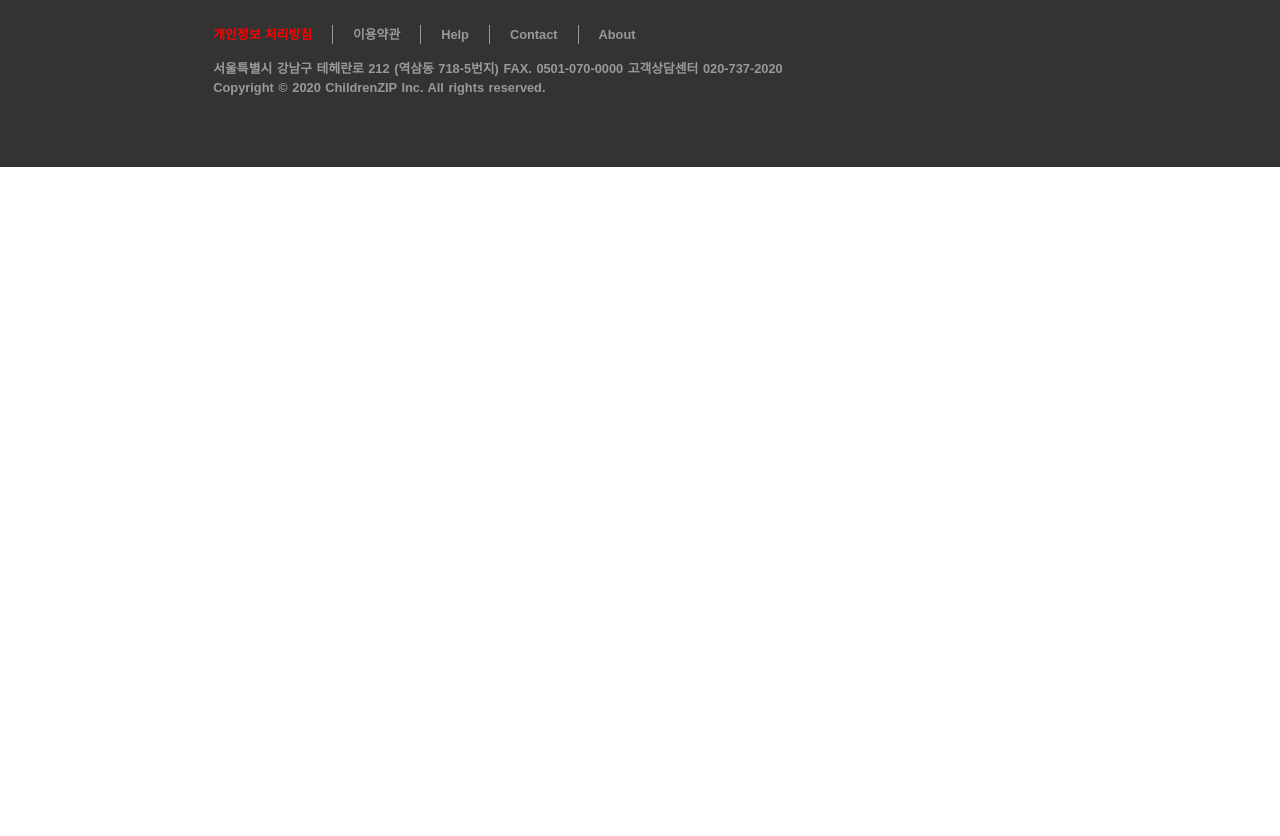
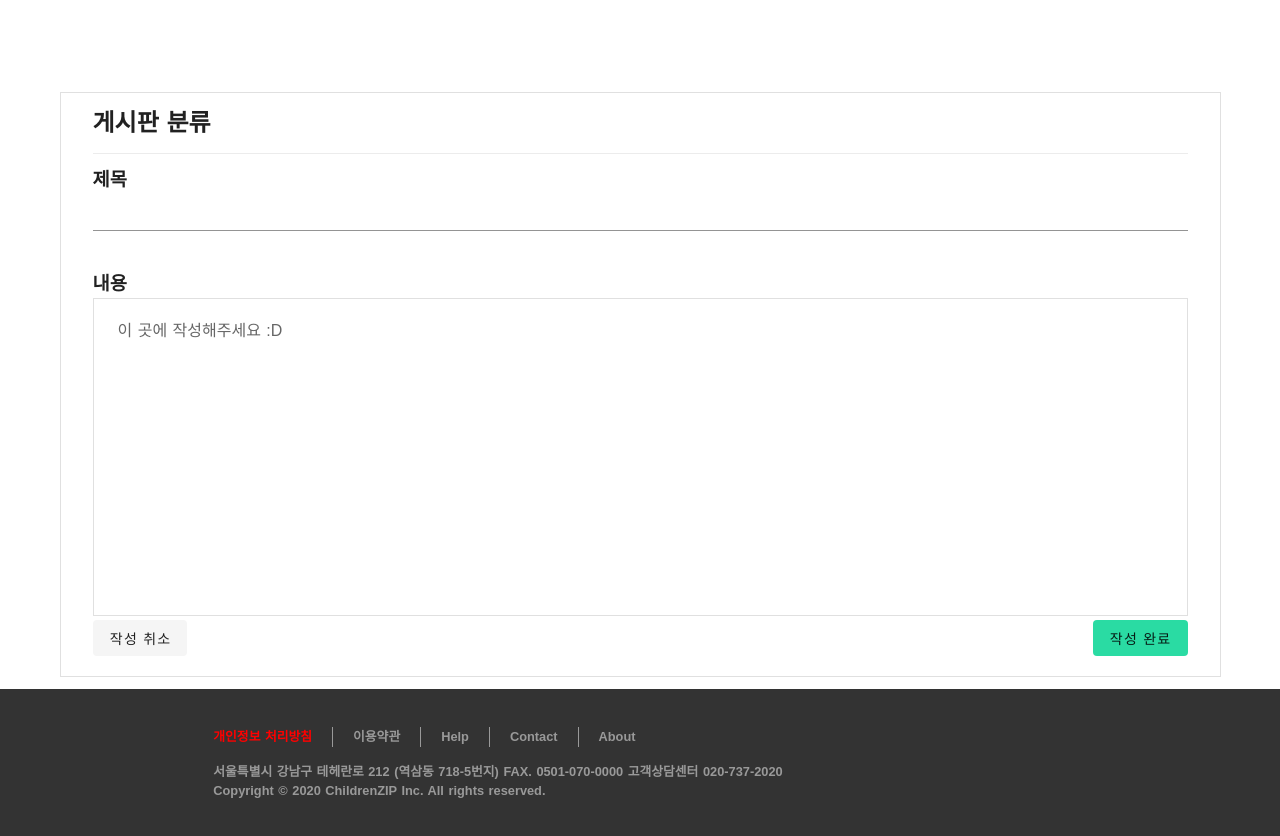
Before and after one commit to yeseul4072/ssafy02_bigdataPJT, a Nuxt app in the folder frontend/: page /board/write/1 in a window 1280 px wide. Shown: the part 340-1176 px from the top of the page. Before the commit the page ends 800 px from the top, so only its background shows below. Built offline with nearby package versions, Linux system fonts and the light colour scheme; a web font is replaced by a local one.

Commit message:
Feat: 게시글 작성 UI 제작
- Closes S03P23A111-48

```diff
--- a/frontend/pages/board/_id.vue
+++ b/frontend/pages/board/_id.vue
@@ -168,9 +168,7 @@
               height="100"
               label="이 곳에 작성해주세요 :D"
               hide-details
-            >
-              <template v-slot:label />
-            </v-textarea>
+            />
             <v-list-item class="px-8">
               <span
                 style="color:orange;"
--- /dev/null
+++ b/frontend/pages/board/write/_id.vue
@@ -0,0 +1,113 @@
+<template>
+  <div>
+    <!-- 배너 사진 -->
+    <BannerImage />
+
+    <!-- 내용물 -->
+    <div class="container">
+      <v-card
+        outlined
+        rounded="0"
+        :min-width="500"
+      >
+        <v-row
+          class="pt-3 pl-8"
+          align="center"
+          justify="center"
+        >
+          <v-col>
+            <h2>게시판 분류</h2>
+            <div class="border_gray pt-3 mr-8" />
+          </v-col>
+        </v-row>
+        <div
+          class="pt-3 pl-8"
+        >
+          <h3>
+            제목
+          </h3>
+        </div>
+        <div
+          class="pl-8 pr-8"
+        >
+          <v-text-field
+            class="pa-0"
+            :rules="rules"
+            hide-details="auto"
+          />
+        </div>
+        <div
+          class="pt-10 pl-8"
+        >
+          <h3>
+            내용
+          </h3>
+        </div>
+        <div
+          class="pl-8 pr-8 pt-0 pb-4"
+        >
+          <v-card
+            class="pl-3 pt-1"
+            outlined
+            rounded="0"
+            :min-width="500"
+          >
+            <v-textarea
+              class="mb-3"
+              rows="1"
+              flat
+              solo
+              no-resize
+              height="300"
+              label="이 곳에 작성해주세요 :D"
+              hide-details
+            />
+          </v-card>
+        </div>
+        <v-row
+          class="pl-11 pr-11 pt-0 pb-8"
+        >
+          <v-col
+            class="pa-0"
+          >
+            <v-btn depressed>
+              작성 취소
+            </v-btn>
+          </v-col>
+          <v-col
+            class="pa-0"
+            align="end"
+          >
+            <v-btn
+              depressed
+              color="#2adba3"
+            >
+              작성 완료
+            </v-btn>
+          </v-col>
+        </v-row>
+      </v-card>
+    </div>
+  </div>
+</template>
+
+<script>
+import BannerImage from '@/components/Community/Banner.vue'
+
+export default {
+  components: { BannerImage },
+  data () {
+    return {
+      rules: [
+        value => !!value || '필수로 입력해야합니다.'
+      ]
+    }
+  }
+}
+</script>
+
+<style scoped>
+.border_gray{
+  border-bottom: 1px solid rgb(236, 236, 236);
+}
+</style>
```
